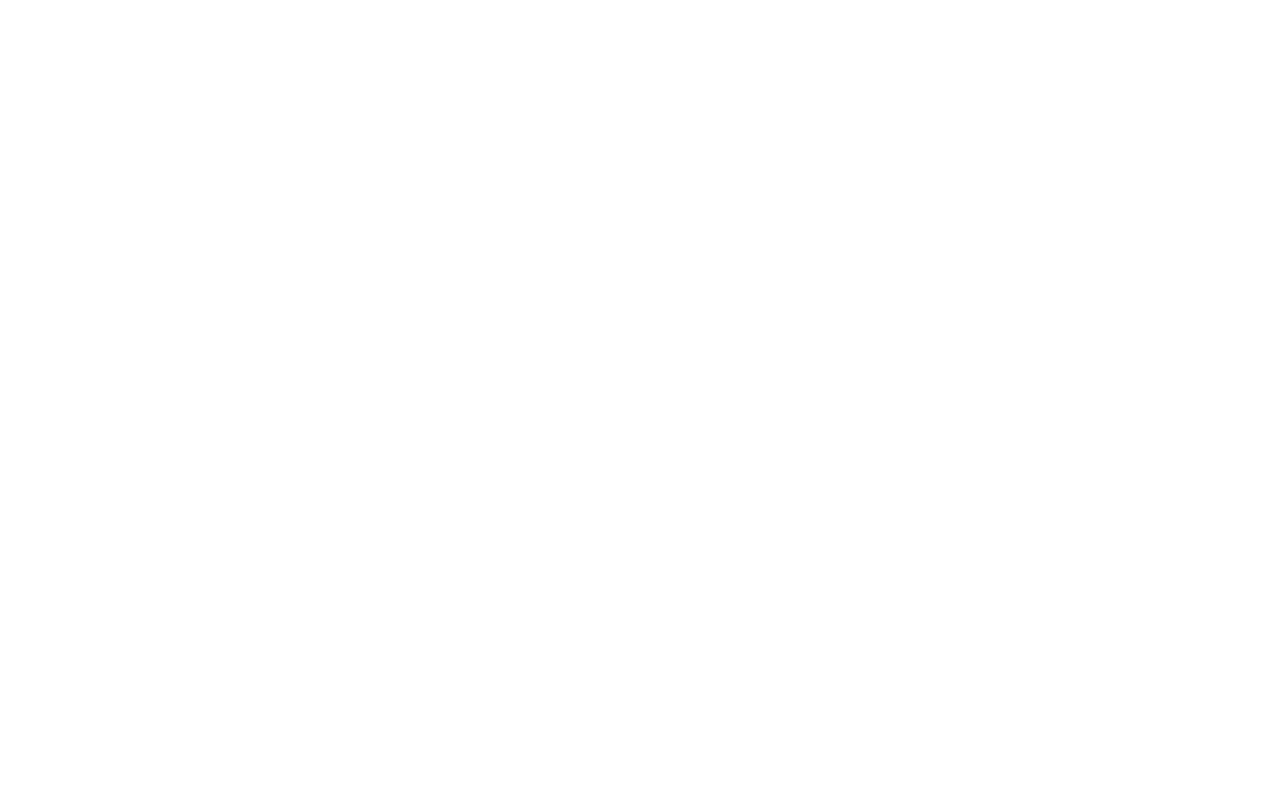
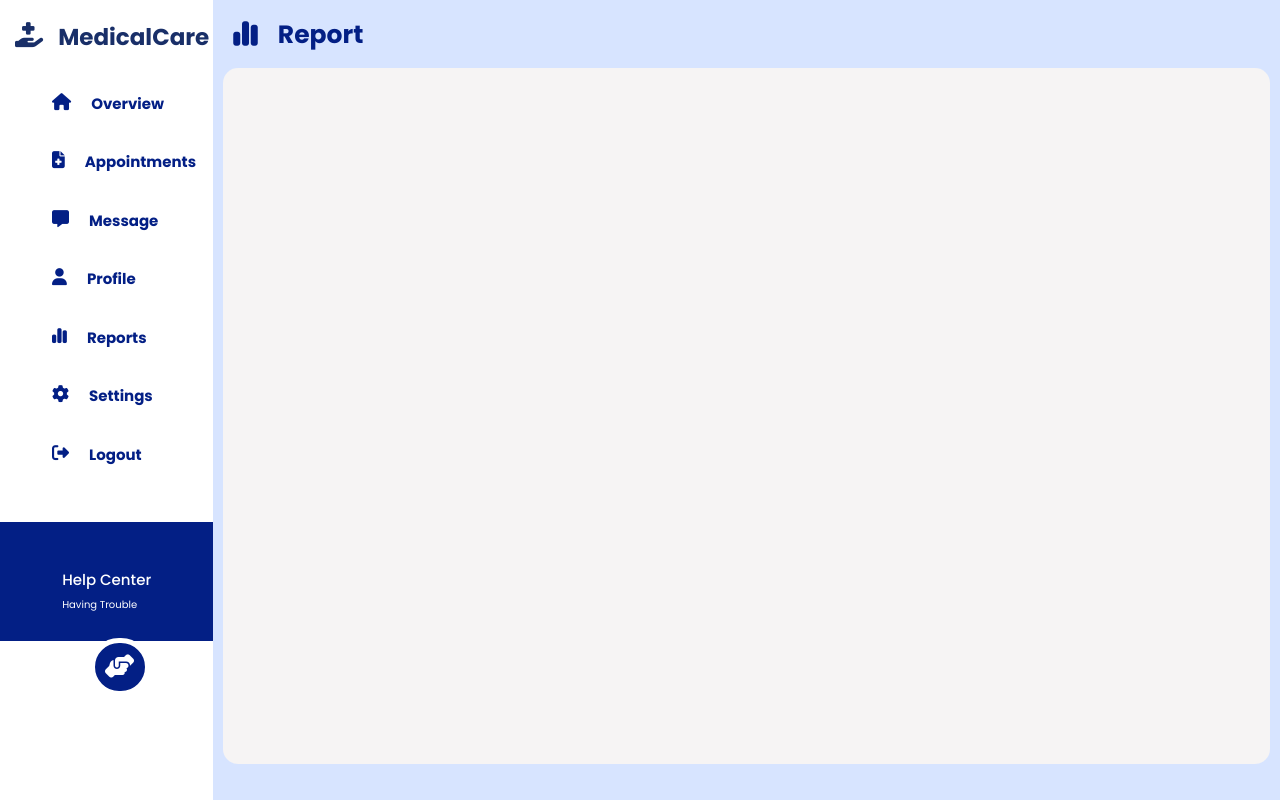
Before and after one commit to sarucm1017/Healthcare_Management-Frontend, a React (Create React App) app: page /reportDetailsPatient in a window 1280 px wide. Before the commit this address had no page. Built offline with nearby package versions, Linux system fonts and the light colour scheme; a web font is replaced by a local one.

Commit message:
reportDetails

```diff
--- a/src/Componets/Layout/ReportSection/Patients/ReportDetails.jsx
+++ b/src/Componets/Layout/ReportSection/Patients/ReportDetailsPatient.jsx
@@ -21,7 +21,9 @@
                 <div className="right_section"></div>
               </div>
               <div className="home_bodySection">
-                <div className="col-md-12 content_body_section"></div>
+                <div className="col-md-12 content_body_section">
+                  <div className="body_content-section"></div>
+                </div>
               </div>
             </div>
           </div>
--- a/src/Componets/Layout/ReportSection/Patients/patientsreports.css
+++ b/src/Componets/Layout/ReportSection/Patients/patientsreports.css
@@ -1,5 +1,7 @@
 .home_bodySection{
-    background-color: aliceblue;
+    background-color: #F6F4F4;
+    min-height: 87vh;
+    border-radius: 15px;
 }
 .content_body_section{
     display: flex;
@@ -47,3 +49,10 @@
     font-size: 15px;
     font-weight: 600;
 }
+/* ////////////////////////////////// */
+
+
+.body_content-section{
+    background-color: #FFFFFF;
+    min-height: 87vh;
+}
--- a/src/Componets/Router/MainRoutes.js
+++ b/src/Componets/Router/MainRoutes.js
@@ -14,7 +14,7 @@
 import BookAppointmentSection from "../Layout/AppointmentSection/Patients/BookAppointmentSection";
 import CheckAvailability from "../Layout/AppointmentSection/Patients/CheckAvailability";
 import PatientReport from "../Layout/ReportSection/Patients/PatientsReports";
-import ReportDetails from "../Layout/ReportSection/Patients/ReportDetails";
+import ReportDetailsPatient from "../Layout/ReportSection/Patients/ReportDetailsPatient"
 
 const MainRoutes = () => {
     return (
@@ -34,7 +34,7 @@
             <Route path ="/bookappointmentPatient" element = {<BookAppointmentSection/>}></Route>
             <Route path ="/checkAvailability" element = {<CheckAvailability/>}></Route>
             <Route path ="/patientReport" element = {<PatientReport/>}></Route>
-            <Route path ="/reportDetails" element = {<ReportDetails/>}></Route>
+            <Route path ="/reportDetailsPatient" element = {<ReportDetailsPatient/>}></Route>
         </Routes>
         </>
     )
```
